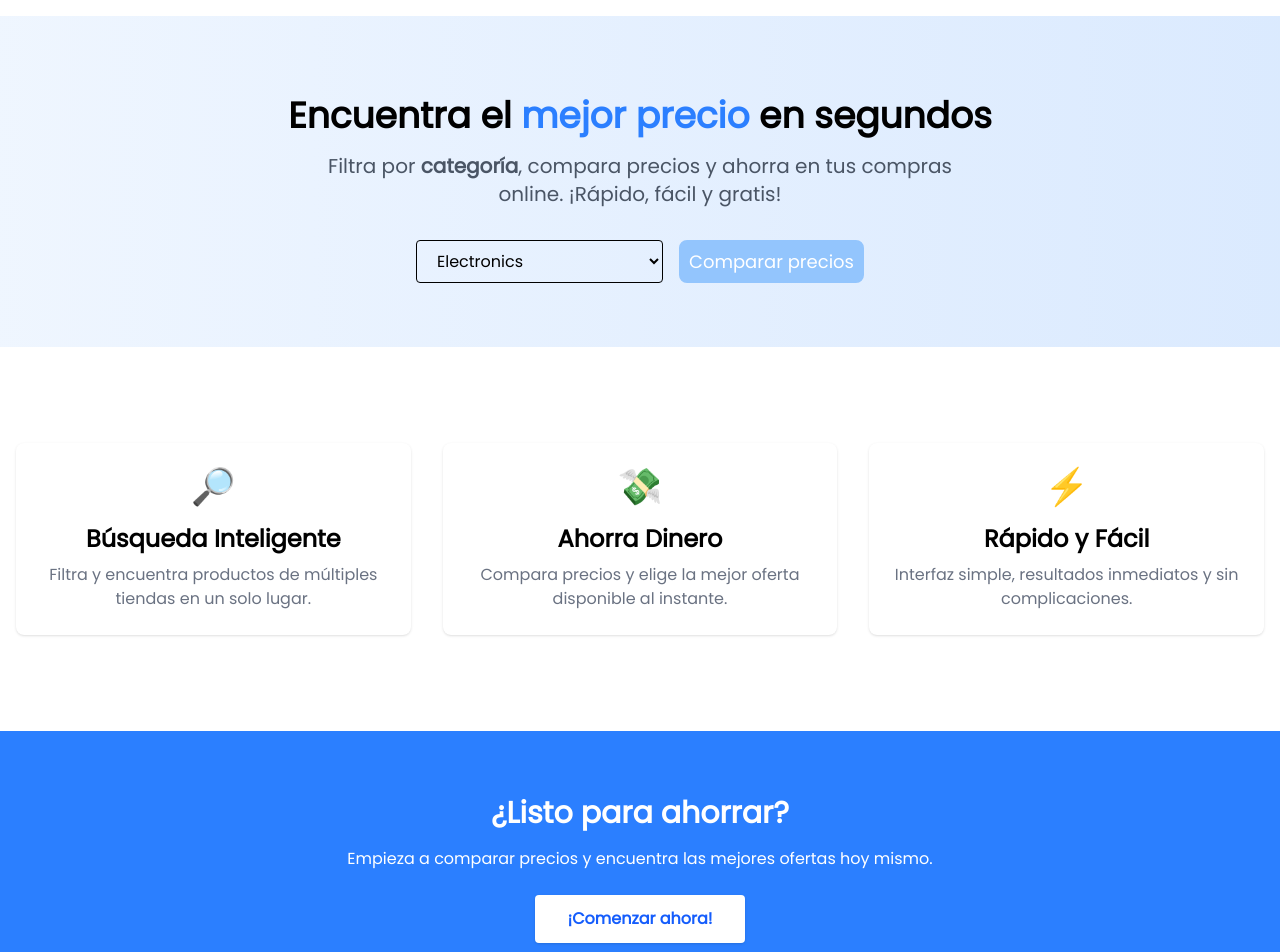
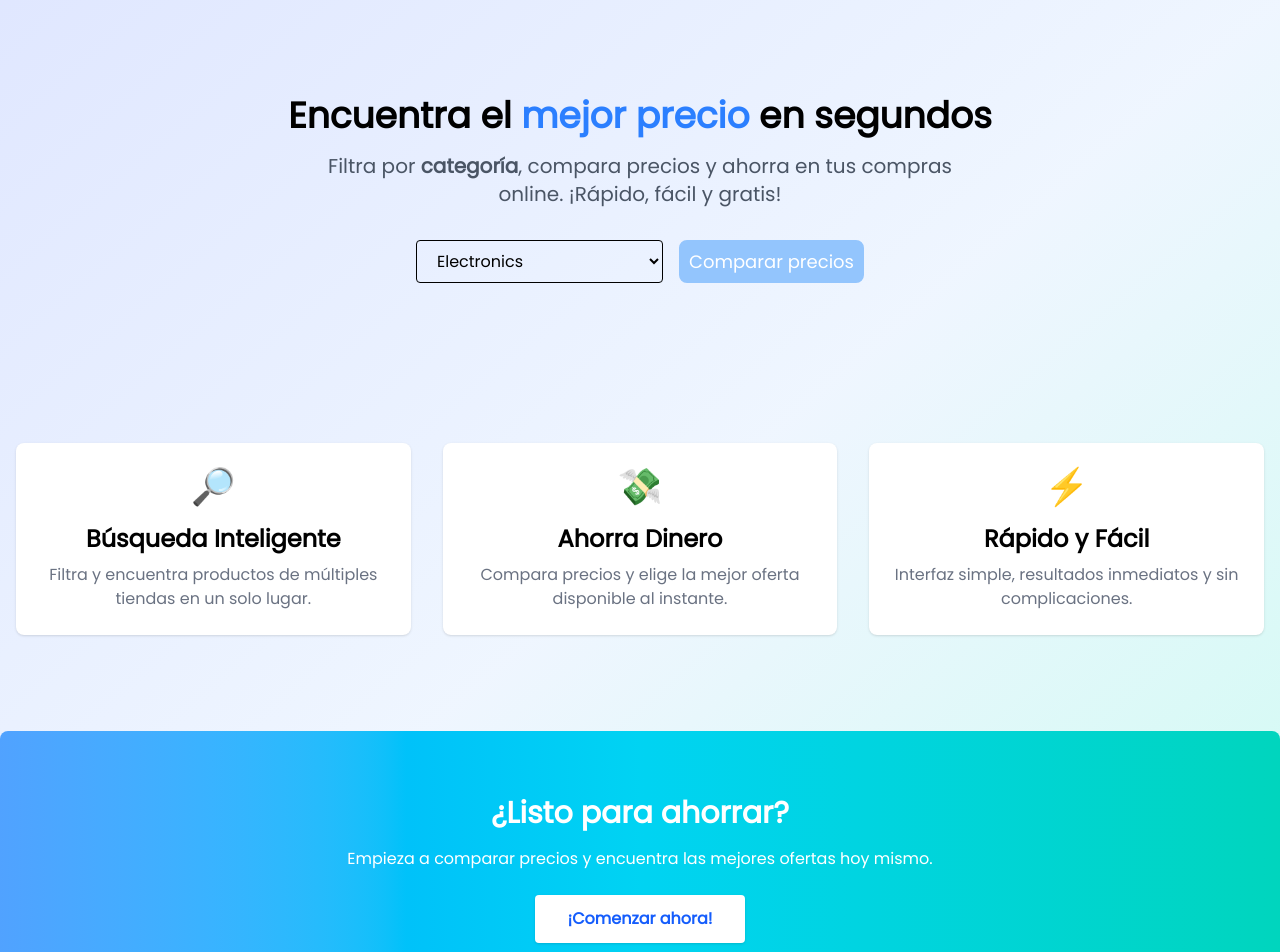
Before and after one commit to sanse13/pricelinkr-ui, an Angular app: page /home in a window 1280 px wide. Shown: the top 952 px of the page. Built offline with nearby package versions, Linux system fonts and the light colour scheme.

Commit message:
chore: some home styles

```diff
--- a/src/app/app.component.html
+++ b/src/app/app.component.html
@@ -1,4 +1,4 @@
-<div class="flex flex-col justify-between h-screen">
+<div class="flex flex-col justify-between min-h-screen bg-gradient-to-br from-indigo-100 via-blue-50 to-teal-100">
   <div class="container mx-auto">
     <router-outlet />
   </div>
--- a/src/app/app.component.scss
+++ b/src/app/app.component.scss
@@ -0,0 +1,7 @@
+
+:host {
+	min-height: 100vh;
+	display: block;
+	background: linear-gradient(135deg, #e0e7ff 0%, #f0fdfa 100%);
+	position: relative;
+}
--- a/src/app/components/pages/home/home.component.html
+++ b/src/app/components/pages/home/home.component.html
@@ -1,5 +1,5 @@
 <!-- Hero Section -->
-<section class="bg-gradient-to-r from-blue-50 to-blue-100 py-16 mb-12">
+<section class="py-16 mb-12">
   <div class="container mx-auto px-4 flex flex-col items-center text-center">
     <h1 class="text-4xl md:text-5xl font-bold mb-4">
       Encuentra el <span class="text-blue-500">mejor precio</span> en segundos
@@ -97,7 +97,7 @@
 </section>
 
 <!-- Call to Action Section -->
-<section class="bg-blue-500 py-12 mt-12">
+<section class="rounded-lg py-12 mt-12 bg-gradient-to-r from-blue-400 via-cyan-400 to-teal-400">
   <div class="container mx-auto px-4 text-center text-white">
     <h2 class="text-2xl md:text-3xl font-bold mb-4">¿Listo para ahorrar?</h2>
     <p class="mb-6">
--- a/src/styles.scss
+++ b/src/styles.scss
@@ -64,3 +64,7 @@ h4 {
 .pricelinkr-button:hover {
   background-color: #bfdbfe;
 }
+
+button {
+  @apply cursor-pointer;
+}
```
